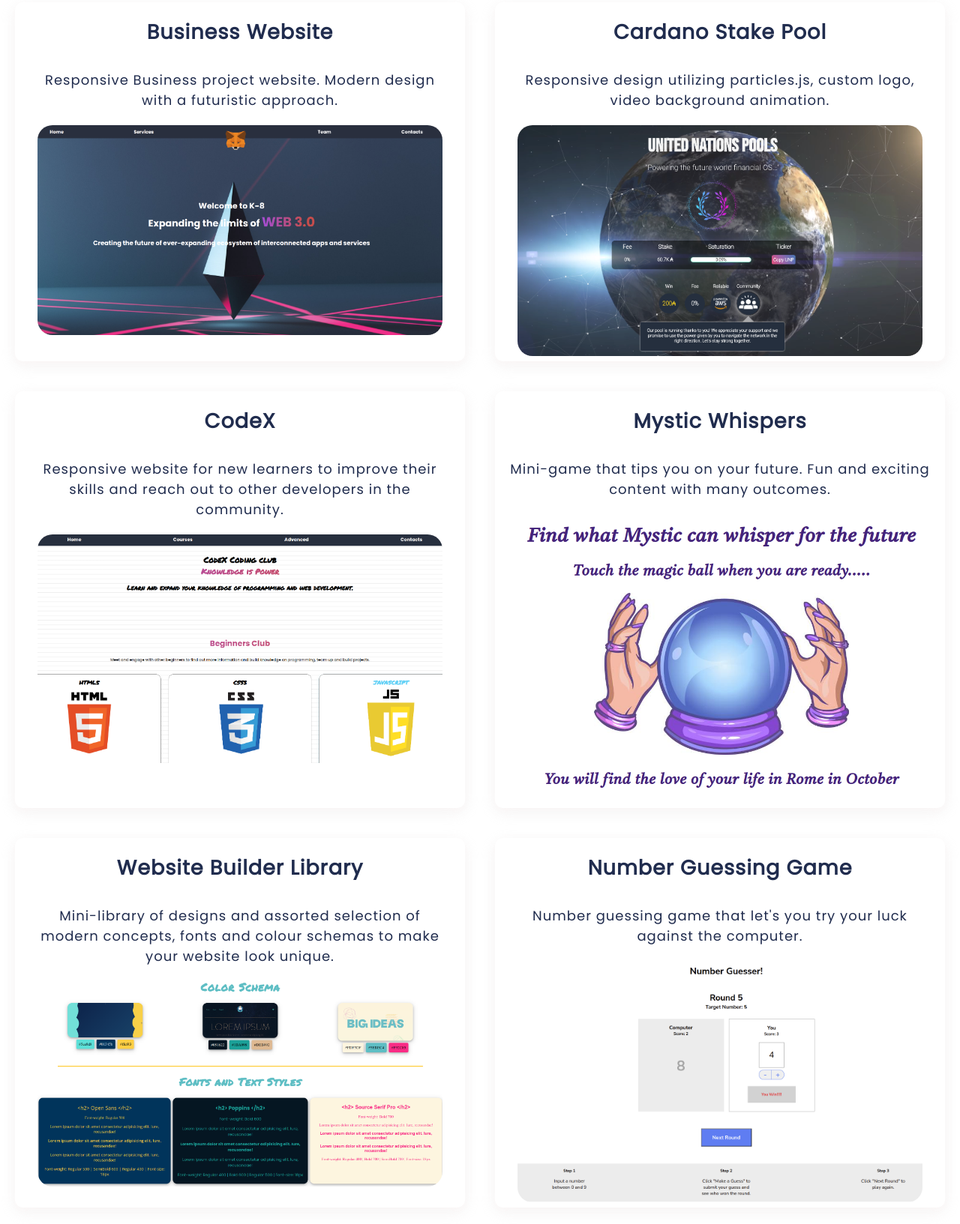
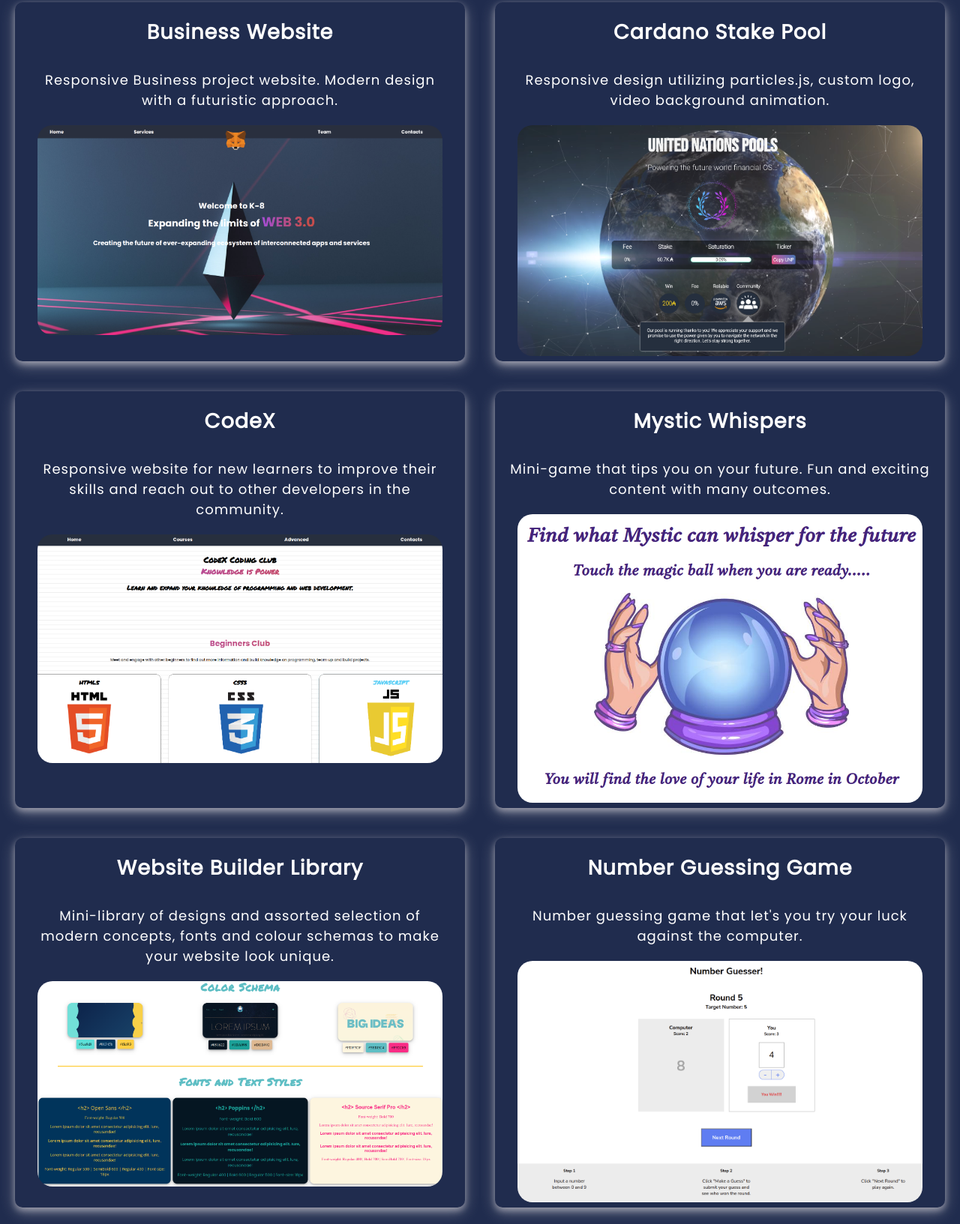
Before and after one commit to LKKiselov/LK-Portfolio, a plain HTML site: page index.html in a window 1280 px wide. Shown: the part 967-2600 px from the top of the page at 75% size. Drawn offline with Linux system fonts and the light colour scheme.

Commit message:
Fix img paths

```diff
--- a/index.html
+++ b/index.html
@@ -21,12 +21,12 @@
     <link rel="stylesheet" href="style.css" />
     <title>LKK | Portfolio</title>
   </head>
-  <body>
+  <body class="dark-mode">
     <main>
       <header class="navbar">
         <div class="navbar-inner">
           <a href="#"
-            ><img href="index.html" class="logo" src="img/terminal-logo.png"
+            ><img href="index.html" class="logo" src="./img/terminal-logo.png"
           /></a>
           <label for="navbar-toggler" class="navbar-toggler">
             <i class="fas fa-bars"></i>
@@ -53,7 +53,7 @@
         </div>
       </header>
       <section id="about">
-        <img src="/img/my-image.jpeg" alt="" />
+        <img src="./img/my-image.jpeg" alt="" />
 
         <article class="article-text">
           <h2>About Me</h2>
@@ -91,7 +91,7 @@
             <a
               href="https://lkkiselov.github.io/BusinessProject/"
               target="_blank"
-              ><img src="/img/business-site-project.png" alt="" srcset=""
+              ><img src="./img/business-site-project.png" alt="" srcset=""
             /></a>
           </div>
           <div class="card-container">
@@ -103,7 +103,7 @@
               </p>
             </div>
             <a href="https://unpools.com" target="_blank">
-              <img src="/img/stake-pool.png" alt="" srcset=""
+              <img src="./img/stake-pool.png" alt="" srcset=""
             /></a>
           </div>
           <div class="card-container">
@@ -115,7 +115,7 @@
               </p>
             </div>
             <a href="https://lkkiselov.github.io/code-x-club/" target="_blank">
-              <img src="/img/coding-academy-website.png" alt="" srcset=""
+              <img src="./img/coding-academy-website.png" alt="" srcset=""
             /></a>
           </div>
           <div class="card-container">
@@ -130,7 +130,7 @@
               href="https://lkkiselov.github.io/Mystic---Project/"
               target="_blank"
             >
-              <img src="/img/mystic-game.png" alt="" srcset=""
+              <img src="./img/mystic-game.png" alt="" srcset=""
             /></a>
           </div>
           <div class="card-container">
@@ -146,7 +146,7 @@
               href="https://lkkiselov.github.io/websitebuilder.github.io/"
               target="_blank"
             >
-              <img src="/img/website-builder.png" alt="" srcset=""
+              <img src="./img/website-builder.png" alt="" srcset=""
             /></a>
           </div>
 
@@ -162,7 +162,7 @@
               href="https://lkkiselov.github.io/number-guessing-game/"
               target="_blank"
             >
-              <img src="/img/number-guessing-game.png" alt="" srcset=""
+              <img src="./img/number-guessing-game.png" alt="" srcset=""
             /></a>
           </div>
         </div>
--- a/style.css
+++ b/style.css
@@ -120,7 +120,6 @@ body {
 h2 {
   font-size: 2.5rem;
   font-weight: bold;
-
   margin: 30px 0;
 }
 
@@ -130,9 +129,9 @@ h2 {
   width: 100%;
 }
 #about img {
-  width: 200px; border-radius: 50%;
+  width: 200px;
+  border-radius: 50%;
 }
-
 
 .icons i {
   font-size: 3.2rem;
```
